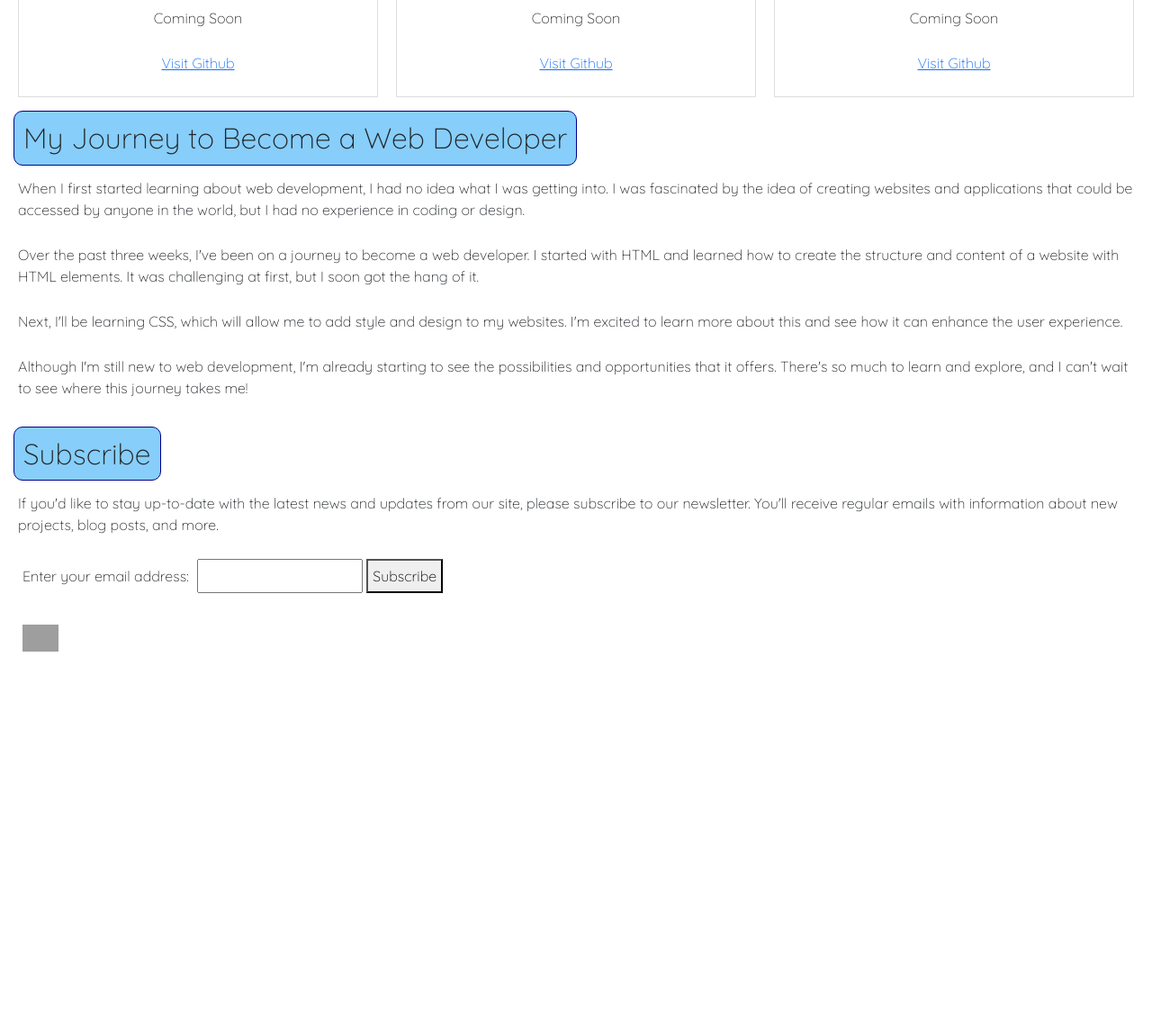
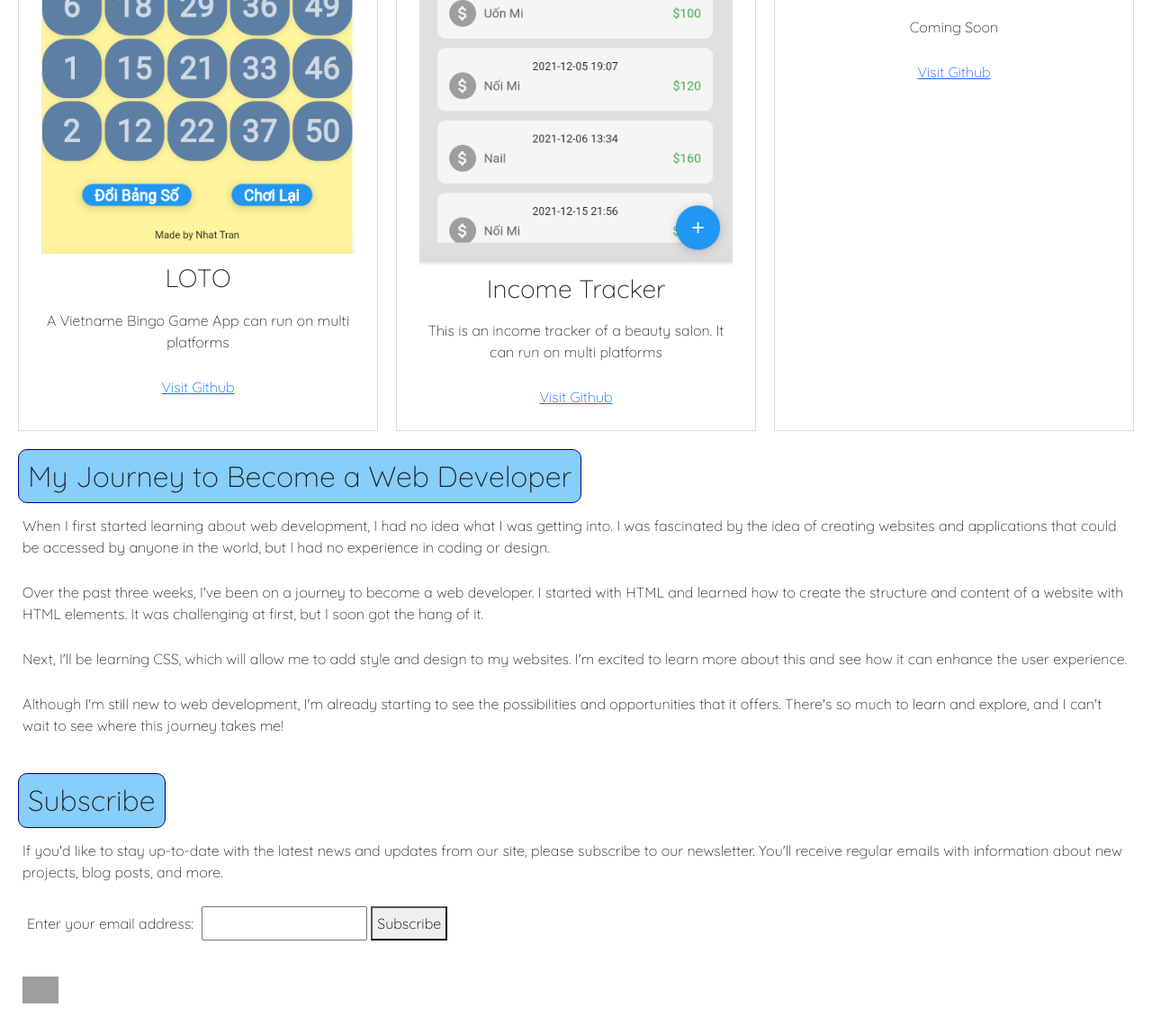
Before and after one commit to thesun1988/mywebsite, a plain HTML site: page index.html in a window 1280 px wide. Shown: the part 1762-2902 px from the top of the page at 90% size. Before the commit the page ends 2511 px from the top, so only its background shows below. Drawn offline with nearby package versions, Linux system fonts and the light colour scheme; grey boxes are pictures that could not be loaded.

Commit message:
add fade in scrolling effect, add 2 projects

```diff
--- a/css/style.css
+++ b/css/style.css
@@ -195,3 +195,13 @@ a {
   text-decoration: none;
   color: blue;
 }
+
+.item{
+  opacity: 0;
+  transition: opacity 0.5s;
+}
+
+.slide-in {
+  opacity: 1 !important;
+  /* transform: translateX(0); */
+}
--- a/index.html
+++ b/index.html
@@ -81,6 +81,7 @@
     </tr>
     <tr>
       <td >
+        <section class ="item">
         <h2>What You'll Find on This Site</h2>
         <p>This site is divided into four main tds: Home, Portfolio, Blog, and Contact. Each td has a different purpose and content. Here's a brief overview of what you can expect from each td:</p>
         <ul>
@@ -89,22 +90,23 @@
           <li>Blog: This is where I share my thoughts and insights on web development and related topics. You'll find a list of blog posts that cover various aspects of web development, such as tips, tutorials, trends, challenges, and more. You can read each post by clicking on the title or the read more button.</li>
           <li>Contact: This is where you can get in touch with me if you have any questions, feedback, or inquiries. You'll find a simple contact form that you can fill out with your name, email address, subject, and message. You can also find my social media links at the bottom of the page.</li>
         </ul>
+      </section>
       </td>
       <tr>
         <td>
           <h2>Projects</h2>
           <section class="grid-container">
             <div class="grid-item">
-              <img src="media/project.jpg" alt="Image 1">
-              <h3>Project 1</h3>
-              <p>Coming Soon</p>
-              <a href="">Visit Github</a>
+              <img src="media/project1.png" alt="Image 1">
+              <h3>LOTO</h3>
+              <p>A Vietname Bingo Game App can run on multi platforms</p>
+              <a href="https://github.com/thesun1988/Loto">Visit Github</a>
             </div>
             <div class="grid-item">
-              <img src="media/project.jpg" alt="Image 2">
-              <h3>Project 2</h3>
-              <p>Coming Soon</p>
-              <a href="">Visit Github</a>
+              <img src="media/project2.png" alt="Image 2">
+              <h3>Income Tracker</h3>
+              <p>This is an income tracker of a beauty salon. It can run on multi platforms </p>
+              <a href="https://github.com/thesun1988/income_npbeauty">Visit Github</a>
             </div>
             <div class="grid-item">
               <img src="media/project.jpg" alt="Image 3">
@@ -116,15 +118,18 @@
       </td></tr>
     <tr>
       <td >
+        <section class="item">
         <h2>My Journey to Become a Web Developer</h2>
         <p>When I first started learning about web development, I had no idea what I was getting into. I was fascinated by the idea of creating websites and applications that could be accessed by anyone in the world, but I had no experience in coding or design.</p>
         <p>Over the past three weeks, I've been on a journey to become a web developer. I started with HTML and learned how to create the structure and content of a website with HTML elements. It was challenging at first, but I soon got the hang of it.</p>
         <p>Next, I'll be learning CSS, which will allow me to add style and design to my websites. I'm excited to learn more about this and see how it can enhance the user experience.</p>
         <p>Although I'm still new to web development, I'm already starting to see the possibilities and opportunities that it offers. There's so much to learn and explore, and I can't wait to see where this journey takes me!</p>
+        </section>
       </td>
     </tr>
     <tr >
       <td >
+        <section class="item">
         <h2>Subscribe</h2>
         <p>If you'd like to stay up-to-date with the latest news and updates from our site, please subscribe to our newsletter. You'll receive regular emails with information about new projects, blog posts, and more.</p>
         <form action="#" method="post">
@@ -132,6 +137,7 @@
           <input type="email" id="email" name="email" required>
           <button type="submit">Subscribe</button>
         </form>
+      </section>
       </td><br>
     </tr>
   </table>
--- a/javascript/myscript.js
+++ b/javascript/myscript.js
@@ -43,3 +43,22 @@ const darkModeToggle = document.getElementById('darkModeToggle');
         contactModal.style.display = 'none';
       }
     });
+
+//project 10
+const items = document.querySelectorAll('.item');
+console.log(items);
+const options = {
+  threshold: 0.5
+}
+function addSlideIn(entries) {
+  entries.forEach(entry => {
+    if (entry.isIntersecting) {
+      entry.target.classList.add('slide-in');
+    }
+  });
+}
+
+const observer = new IntersectionObserver(addSlideIn, options)
+items.forEach(item => {
+  observer.observe(item);
+})
```
Also changed, not shown: media/project1.png (added), media/project2.png (added), 2 other files.
